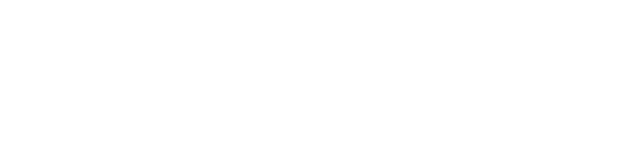
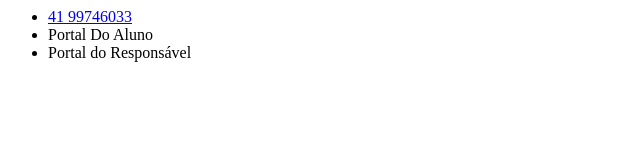
Before and after one commit to DanielHenriqueBB/Colegio, a plain HTML site: page index.html in a window 1280 px wide. Shown: the whole page, without its empty margins (0-640 px from the left). Drawn offline with Linux system fonts and the light colour scheme.

Commit message:
Add files via upload

```diff
--- a/index.html
+++ b/index.html
@@ -4,5 +4,10 @@
 	</head>
 	<body>
 		<div class='topo'></div>
+		<ul class='links'>
+			<li> <a href="#"> 41 99746033 </a> </li>
+			<li> Portal Do Aluno </li>
+			<li> Portal do Responsável </li>
+		</ul>
 	</body>
 </html>
```
